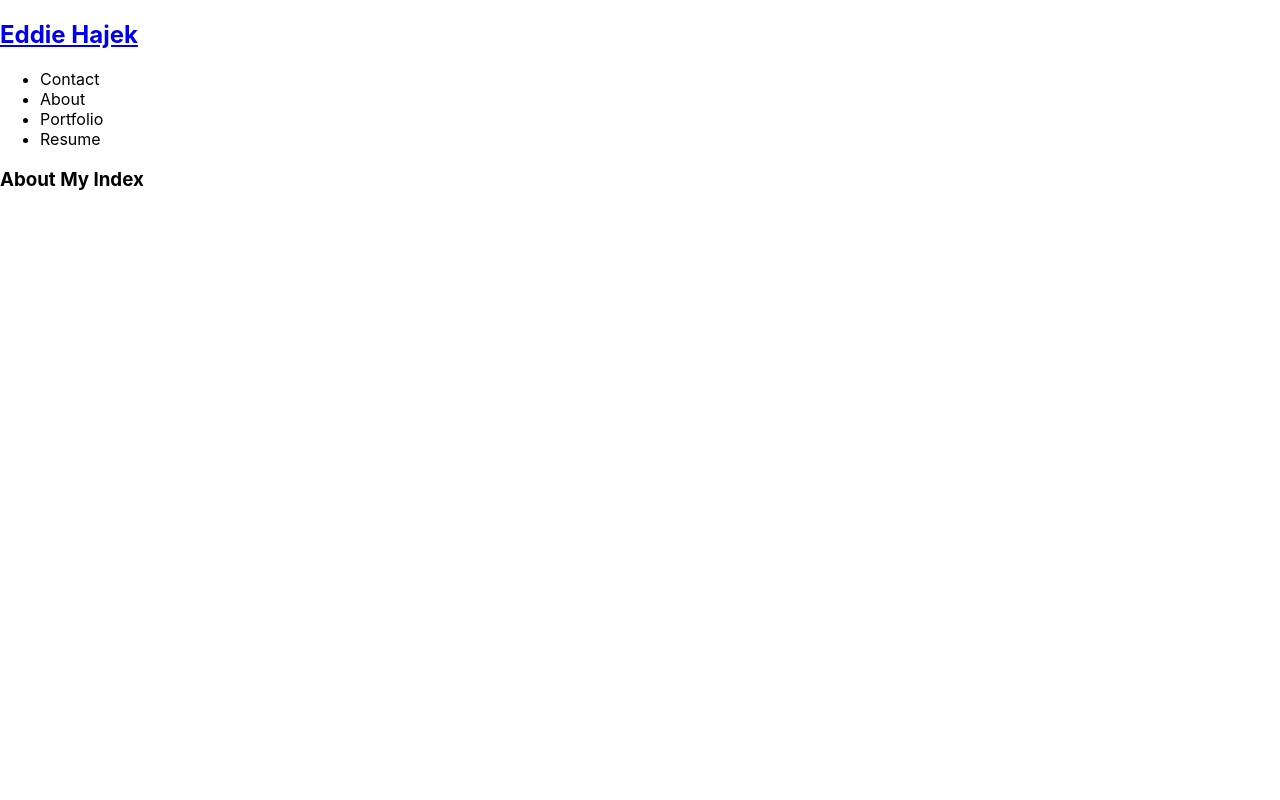
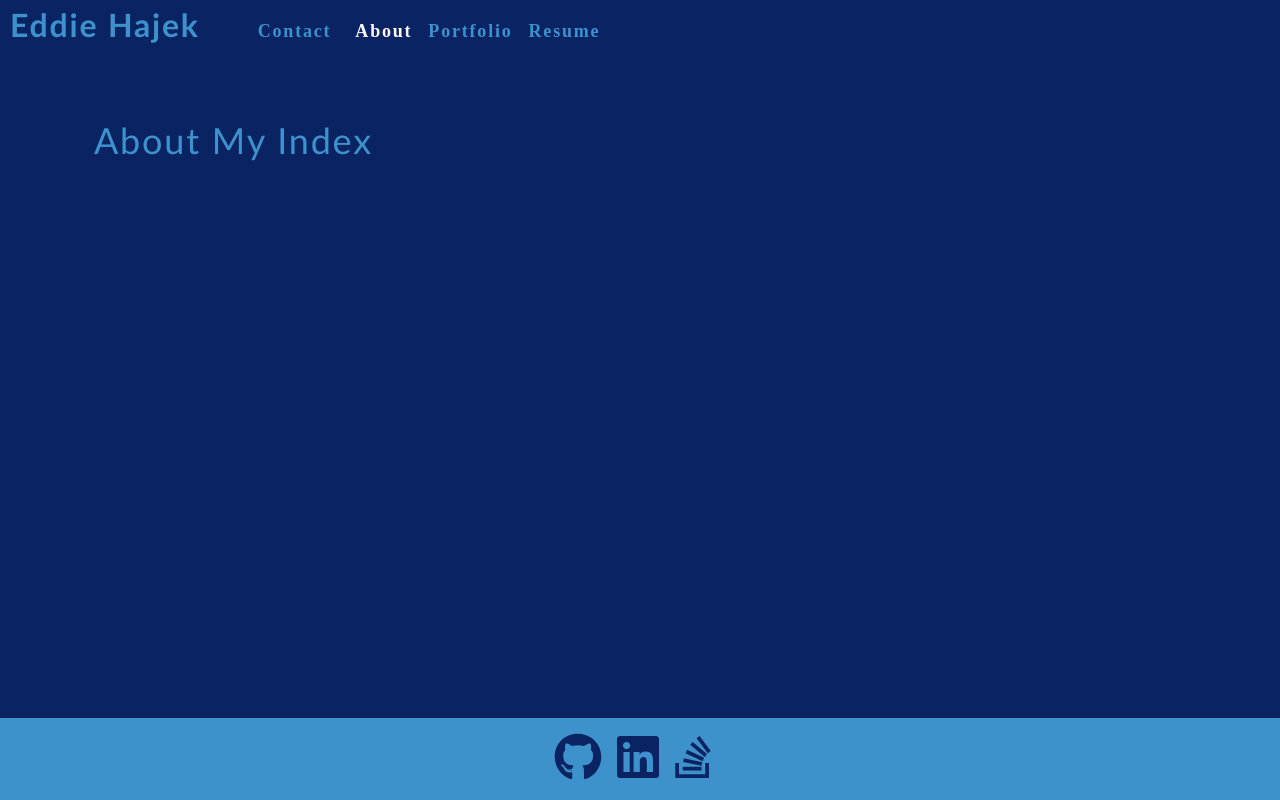
Before and after one commit to ehajek/ReactPortfolio, a React (Create React App) app in the folder reactportfolio/: page / in a window 1280 px wide. Built offline with nearby package versions, Linux system fonts and the light colour scheme.

Commit message:
Add CSS, Customized color Scheme, Added Footer

```diff
--- a/reactportfolio/package.json
+++ b/reactportfolio/package.json
@@ -3,6 +3,11 @@
   "version": "0.1.0",
   "private": true,
   "dependencies": {
+    "@fortawesome/fontawesome-svg-core": "^1.2.36",
+    "@fortawesome/free-brands-svg-icons": "^5.15.4",
+    "@fortawesome/free-regular-svg-icons": "^5.15.4",
+    "@fortawesome/free-solid-svg-icons": "^5.15.4",
+    "@fortawesome/react-fontawesome": "^0.1.15",
     "@testing-library/jest-dom": "^5.14.1",
     "@testing-library/react": "^11.2.7",
     "@testing-library/user-event": "^12.8.3",
--- a/reactportfolio/src/App.js
+++ b/reactportfolio/src/App.js
@@ -5,6 +5,11 @@
 import Resume from './components/Resume';
 import Gallery from './components/Gallery';
 import ContactForm from './components/Contact';
+import Footer from './components/Footer';
+import { library } from '@fortawesome/fontawesome-svg-core'
+import { fab } from '@fortawesome/free-brands-svg-icons'
+
+library.add(fab)
 
 function App() {
   const [categories] = useState([
@@ -45,6 +50,7 @@
           <ContactForm></ContactForm>
         )}
       </main>
+      <Footer></Footer>
     </div>
   );
 }
--- /dev/null
+++ b/reactportfolio/src/components/Footer/index.js
@@ -0,0 +1,12 @@
+import React from "react";
+import { FontAwesomeIcon } from '@fortawesome/react-fontawesome';
+
+const Footer = () => (
+  <div className="footer">
+    <FontAwesomeIcon icon={['fab', 'github']} size={['2x']} /> &nbsp;
+    <FontAwesomeIcon icon={['fab', 'linkedin']} size={['2x']} /> &nbsp;
+    <FontAwesomeIcon icon={['fab', 'stack-overflow']} size={['2x']} /> &nbsp;
+  </div>
+);
+
+export default Footer;
--- a/reactportfolio/src/components/Gallery/index.js
+++ b/reactportfolio/src/components/Gallery/index.js
@@ -1,5 +1,5 @@
 import React from 'react';
-import { capitalizeFirstLetter } from '../../utils/helpers';
+// import { capitalizeFirstLetter } from '../../utils/helpers';
 
 function Gallery(props) {
   const { currentCategory } = props;
--- a/reactportfolio/src/components/Portfolio/index.js
+++ b/reactportfolio/src/components/Portfolio/index.js
@@ -1,9 +1,8 @@
 import React from 'react';
 function Portfolio(props) {
-  const { currentCategory } = props;
+  // const { currentCategory } = props;
   return (
     <section>
-
       <h1 id="portfolio">Portfolio Test</h1>
     </section>
   );
--- a/reactportfolio/src/index.css
+++ b/reactportfolio/src/index.css
@@ -1,4 +1,4 @@
-body {
+/* body {
   margin: 0;
   font-family: -apple-system, BlinkMacSystemFont, 'Segoe UI', 'Roboto', 'Oxygen',
     'Ubuntu', 'Cantarell', 'Fira Sans', 'Droid Sans', 'Helvetica Neue',
@@ -10,4 +10,307 @@
 code {
   font-family: source-code-pro, Menlo, Monaco, Consolas, 'Courier New',
     monospace;
+} */
+main {
+  margin: 0 auto;
+  max-width: 90%;
+  padding: 50px 30px;
 }
+:root {
+  --primary: rgb(252,1,2);
+  --secondary: #FFFAFF;
+  --tertiary: #D8315B;
+  --light: #3E92CC;
+  --dark: #0A2463;
+  --darker: #1E1B18;
+  --spacing-one: calc(1rem * 0.5);
+  --spacing-two: calc(1rem);
+  --spacing-five: calc(2.5rem);
+}
+
+* {
+  box-sizing: border-box;
+}
+
+html,
+body {
+  min-height: 100%;
+}
+
+body {
+  margin: 0;
+  padding: 0;
+  font-weight: 600;
+  line-height: 1.5;
+  font-size: 18px;
+  letter-spacing: 0.1em;
+  background: var(--dark);
+  color: var(--light);
+  font-family: 'American Typewriter', serif, cursive;
+}
+
+h1,
+h2,
+h3,
+h4,
+h5,
+h6 {
+  font-family: 'Gill Sans', sans-serif;
+  font-weight: 500;
+  margin: 5px 0;
+  line-height: 1.25;
+}
+
+h1 {
+  font-size: 2.25rem;
+}
+
+h2 {
+  font-size: 2rem;
+}
+
+h3 {
+  font-size: 1.75rem;
+}
+
+h4 {
+  font-size: 1.5rem;
+}
+
+h5 {
+  font-size: 1.25rem;
+}
+
+h6 {
+  font-size: 1rem;
+}
+
+p {
+  font-size: 1.1rem;
+  margin-top: 0;
+}
+
+a {
+  color: var(--tertiary);
+  text-decoration: none;
+  font-weight: bold;
+}
+
+a:hover {
+  text-decoration: underline;
+}
+
+header {
+  background: var(--dark);
+}
+
+header a {
+  color: var(--light);
+}
+
+button {
+  font-size: 1rem;
+  text-decoration: none;
+  padding: 0.25rem 1rem;
+  border-radius: 0.5rem;
+  border: none;
+  outline: none;
+  cursor: pointer;
+  margin: 0 1px;
+  background-color: var(--secondary);
+}
+
+button:hover {
+  opacity: 0.8;
+}
+
+button[disabled] {
+  cursor: default;
+  opacity: 0.8;
+}
+
+img {
+  max-width: 100%;
+}
+
+span[role='img'] {
+  cursor: default;
+}
+
+form {
+  width: 40%;
+}
+
+input {
+  font-size: 1rem;
+  padding: 0.25rem;
+  border: 1px solid var(--dark);
+  outline: none;
+  border-radius: 3px;
+  transition: box-shadow 0.2s;
+}
+
+input:focus {
+  border: 1px solid var(--secondary);
+  box-shadow: 0 0 0.25rem rgba(0, 0, 0, 0.5);
+}
+
+li {
+  list-style: none;
+}
+
+nav a:hover {
+  text-decoration: none;
+}
+
+nav li {
+  cursor: pointer;
+}
+
+textarea {
+  width: 600px;
+  height: 120px;
+  border: 3px solid #cccccc;
+  padding: 5px;
+}
+
+.container {
+  width: 85%;
+  max-width: 1200px;
+  margin-left: auto;
+  margin-right: auto;
+}
+
+.flex-row {
+  display: flex;
+  flex-wrap: wrap;
+}
+
+.space-between {
+  justify-content: space-between;
+}
+
+.flex-end {
+  justify-content: flex-end;
+}
+
+.mx-1 {
+  margin-right: var(--spacing-one);
+  margin-left: var(--spacing-one);
+}
+
+.mx-2 {
+  margin-right: var(--spacing-two);
+  margin-left: var(--spacing-two);
+}
+
+.my-1 {
+  margin-top: var(--spacing-one);
+  margin-bottom: var(--spacing-one);
+}
+
+.my-2 {
+  margin-top: var(--spacing-two);
+  margin-bottom: var(--spacing-two);
+}
+
+.my-5 {
+  margin-top: var(--spacing-five);
+  margin-bottom: var(--spacing-five);
+}
+
+.px-1 {
+  padding-right: var(--spacing-one);
+  padding-left: var(--spacing-one);
+}
+
+.px-2 {
+  padding-right: var(--spacing-two);
+  padding-left: var(--spacing-two);
+}
+
+.py-1 {
+  padding-top: var(--spacing-one);
+  padding-bottom: var(--spacing-one);
+}
+
+.py-2 {
+  padding-top: var(--spacing-two);
+  padding-bottom: var(--spacing-two);
+}
+
+.card {
+  width: 25%;
+  text-align: center;
+}
+
+.img-thumbnail {
+  width: auto;
+  height: 300px;
+  margin-bottom: 50px;
+  cursor: pointer;
+}
+
+/* .modalBackdrop {
+  background: rgba(0, 0, 0, 0.65);
+  bottom: 0;
+  left: 0;
+  overflow: auto;
+  position: fixed;
+  right: 0;
+  top: 0;
+  z-index: 1;
+} */
+
+/* .modalContainer {
+  background: var(--darker);
+  border-radius: 5px;
+  max-width: 100%;
+  margin: 50px auto;
+  padding: 15px;
+  width: 960px;
+} */
+
+/* .modalTitle {
+  font-size: 18px;
+  font-weight: 600;
+  margin-bottom: 25px;
+} */
+
+button {
+  background: var(--primary);
+  border: 0;
+  border-radius: 5px;
+  color: #fff;
+  cursor: pointer;
+  font-size: 16px;
+  font-weight: 600;
+  margin-bottom: 30px;
+  padding: 10px 15px;
+}
+
+a {
+  border-radius: 5px;
+  color: var(--primary);
+  font-weight: 600;
+  padding: 2px 4px;
+  margin-left: -2px;
+  margin-right: -2px;
+}
+
+.navActive {
+  color: var(--secondary);
+}
+
+
+.footer{
+  font-size:x-large;
+  background-color: var(--light);
+  color: var(--dark);
+  position: fixed;
+  bottom: 0;
+  left: 0;
+  text-align:center;
+  width: 100%;
+  padding: 15px;
+}
```
Also changed, not shown: 1 other file (tests, documents, lock files or other folders).
